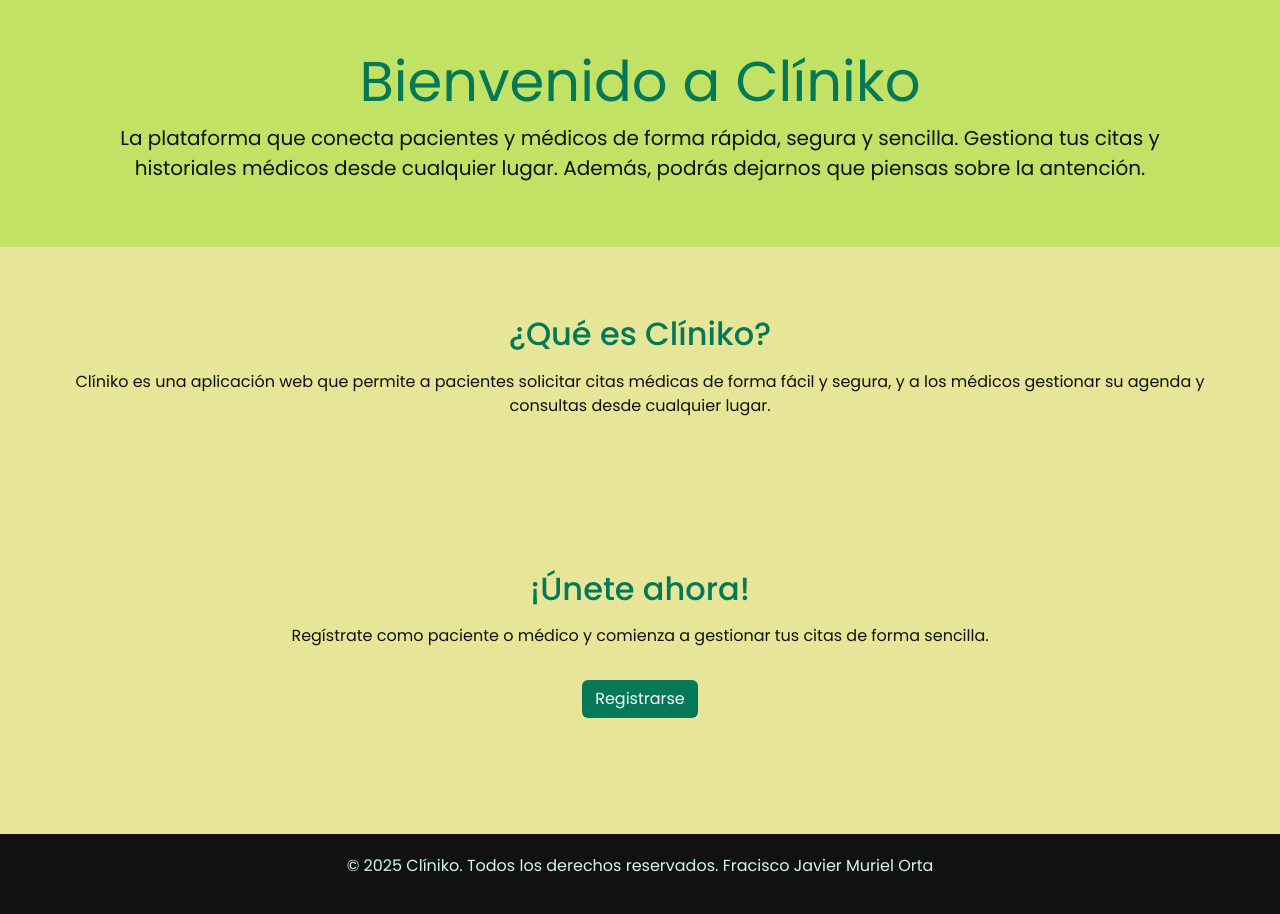
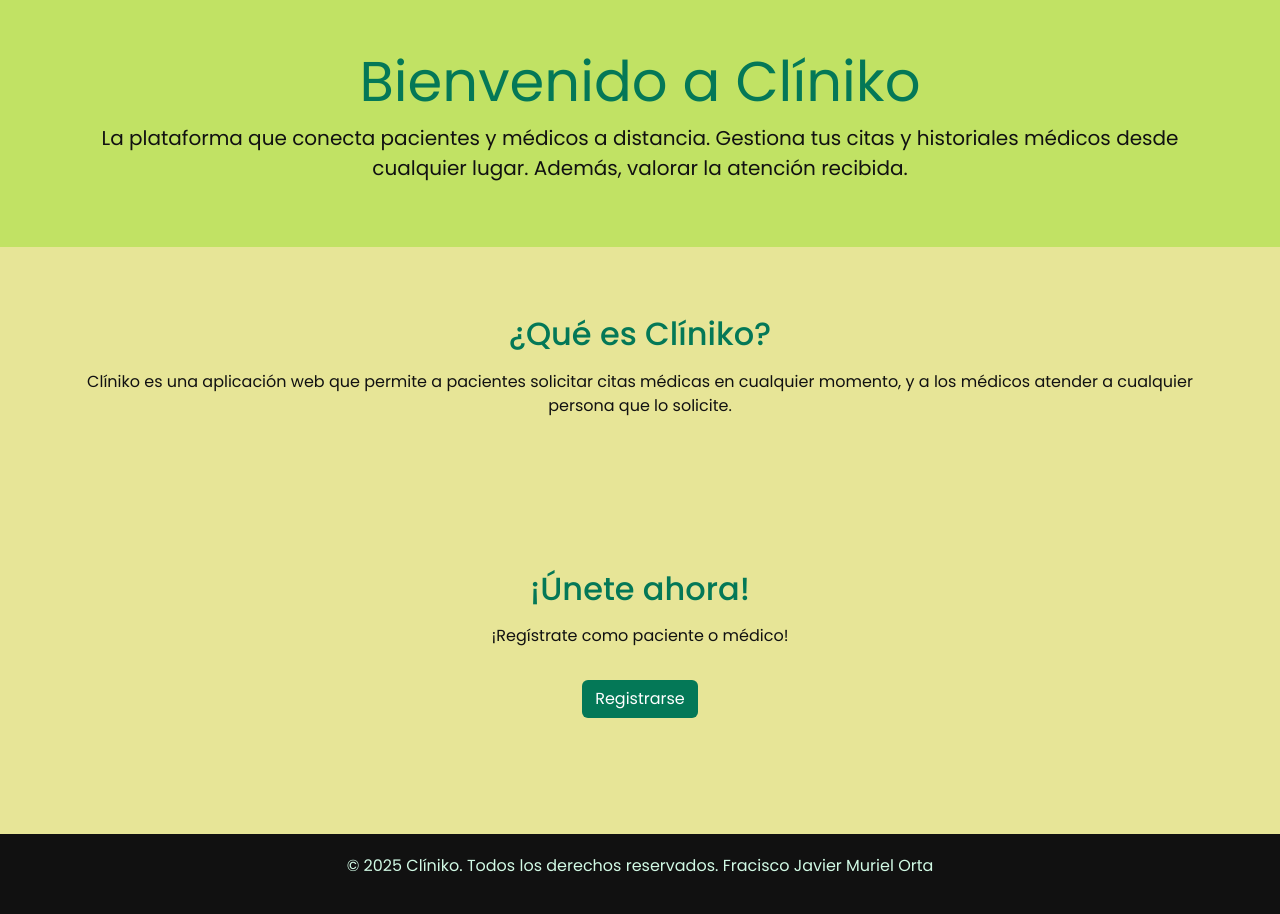
Before and after one commit to GMurit/Cliniko, a PHP site: page / in a window 1280 px wide. Shown: the part 56-970 px from the top of the page. Run offline with PHP 8.4, Linux system fonts and the light colour scheme.

Commit message:
Algunos cambios en las descripciones

```diff
--- a/publico/index.php
+++ b/publico/index.php
@@ -5,9 +5,8 @@
     <div class="container">
         <h1 class="display-4" style="color: #047857;">Bienvenido a Clíniko</h1>
         <p class="lead" style="color: #111111;">
-            La plataforma que conecta pacientes y médicos de forma rápida, segura y sencilla.
-            Gestiona tus citas y historiales médicos desde cualquier lugar. Además, podrás dejarnos que piensas
-            sobre la antención.
+            La plataforma que conecta pacientes y médicos a distancia.
+            Gestiona tus citas y historiales médicos desde cualquier lugar. Además, valorar la atención recibida.
         </p>
     </div>
 </section>
@@ -17,8 +16,8 @@
     <div class="contenedor">
         <h2 class="titulo-secundario" style="color: #047857;">¿Qué es Clíniko?</h2>
         <p class="descripcion-secundaria mt-3" style="color: #111111;">
-            Clíniko es una aplicación web que permite a pacientes solicitar citas médicas de forma fácil y segura,
-            y a los médicos gestionar su agenda y consultas desde cualquier lugar.
+            Clíniko es una aplicación web que permite a pacientes solicitar citas médicas en cualquier momento,
+            y a los médicos atender a cualquier persona que lo solicite.
         </p>
     </div>
 </section>
@@ -28,7 +27,7 @@
     <div class="contenedor">
         <h2 class="titulo-accion" style="color: #047857;">¡Únete ahora!</h2>
         <p class="descripcion-accion mt-3" style="color: #111111;">
-            Regístrate como paciente o médico y comienza a gestionar tus citas de forma sencilla.
+           ¡Regístrate como paciente o médico!
         </p>
         <a href="registro.php" class="btn boton-cuadrado mt-3" style="background-color: #047857; color:white;">Registrarse</a>
     </div>
--- a/publico/que-es-cliniko.php
+++ b/publico/que-es-cliniko.php
@@ -23,7 +23,7 @@
     <div class="contenedor">
         <h2 class="titulo-accion" style="color: #047857;">¡Únete ahora!</h2>
         <p class="descripcion-accion mt-3" style="color: #111111;">
-            Regístrate como paciente o médico y empieza a gestionar tus citas de forma eficiente y segura.
+            ¡Regístrate como paciente o médico y empieza ahora!
         </p>
         <a href="registro.php" class="btn boton-cuadrado mt-3" style="background-color: #047857; color:white;">Registrarse</a>
     </div>
```
